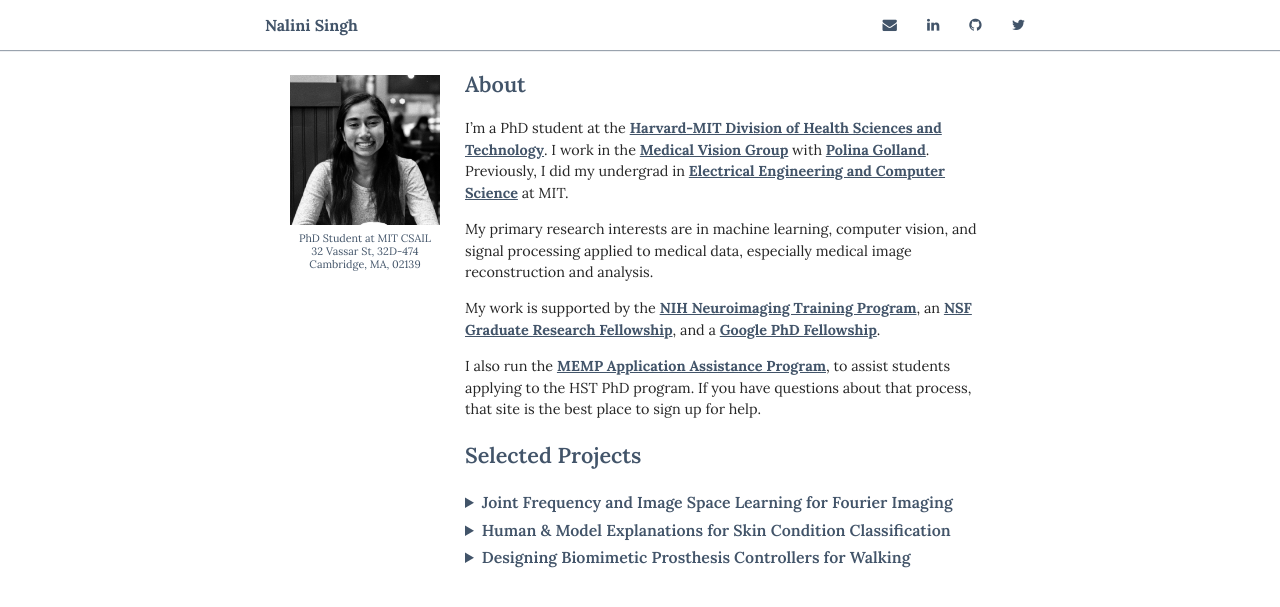
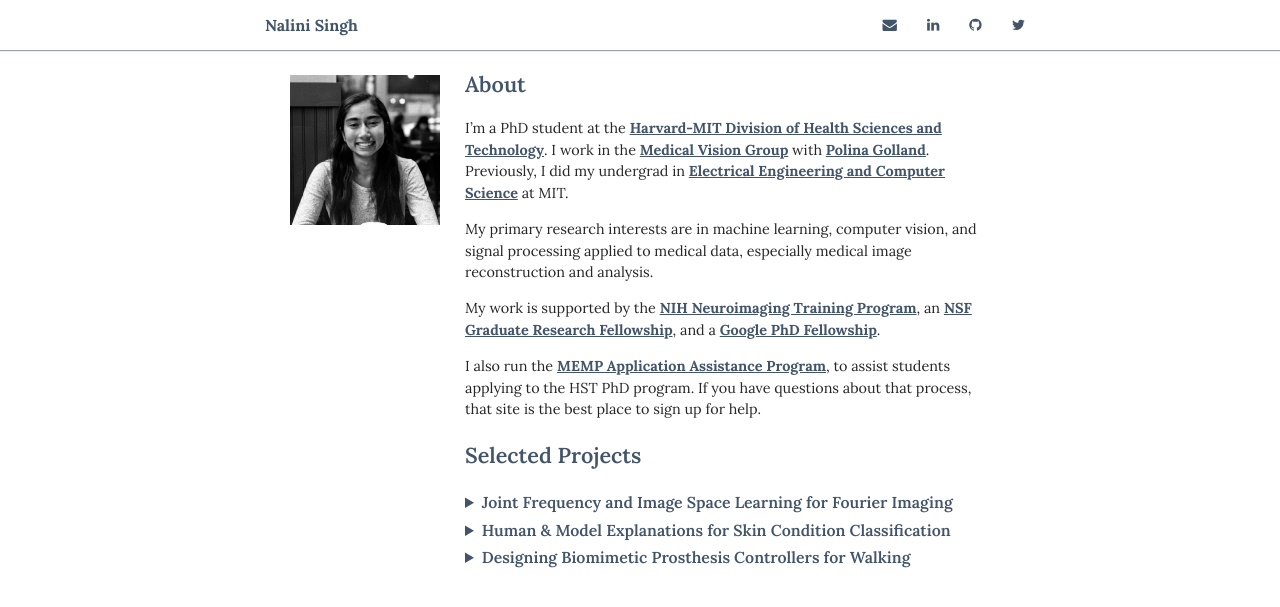
Before and after one commit to nalinimsingh/nalinimsingh.github.io, a Jekyll site: the page built from index.html, in a window 1280 px wide. Shown: the top 607 px of the page. Built offline with Jekyll 4.4.1, drawn with Linux system fonts in a browser that asks for light colours; nearby versions of some CDN libraries.

Commit message:
Remove subcaption

```diff
--- a/_pages/index.md
+++ b/_pages/index.md
@@ -1,11 +1,6 @@
 <div class='profile'>
 <img src='assets/singhnalini.jpg' height='150px'>
 <div class='subcaption'>
-PhD Student at MIT CSAIL
-<br>
-32 Vassar St, 32D-474
-<br>
-Cambridge, MA, 02139
 </div>
 </div>
 
```
